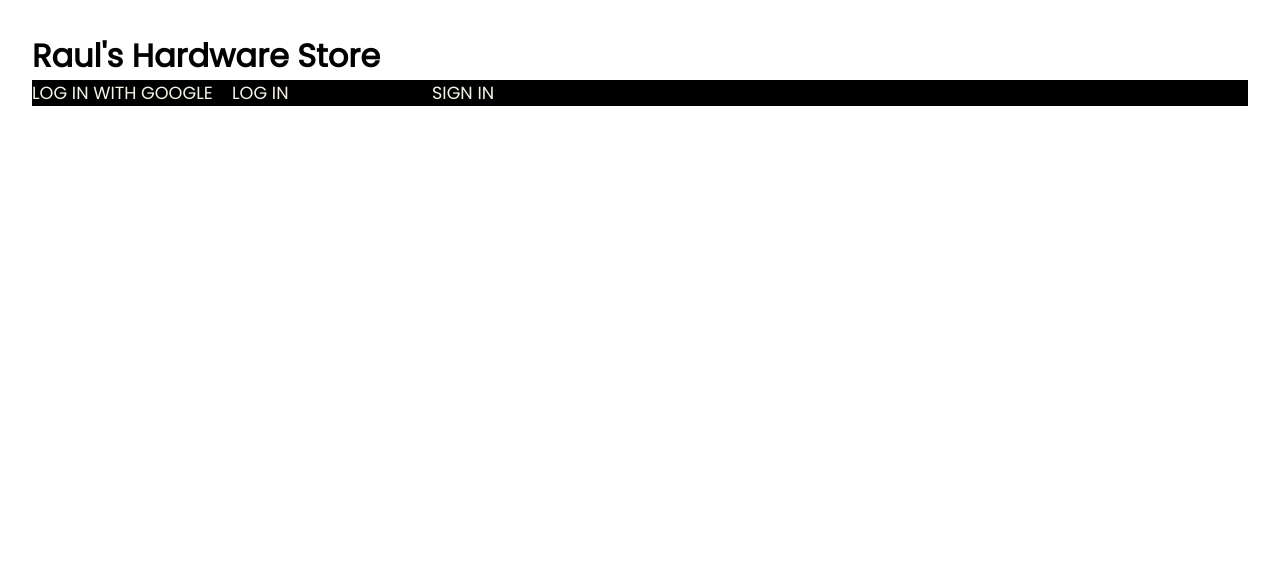
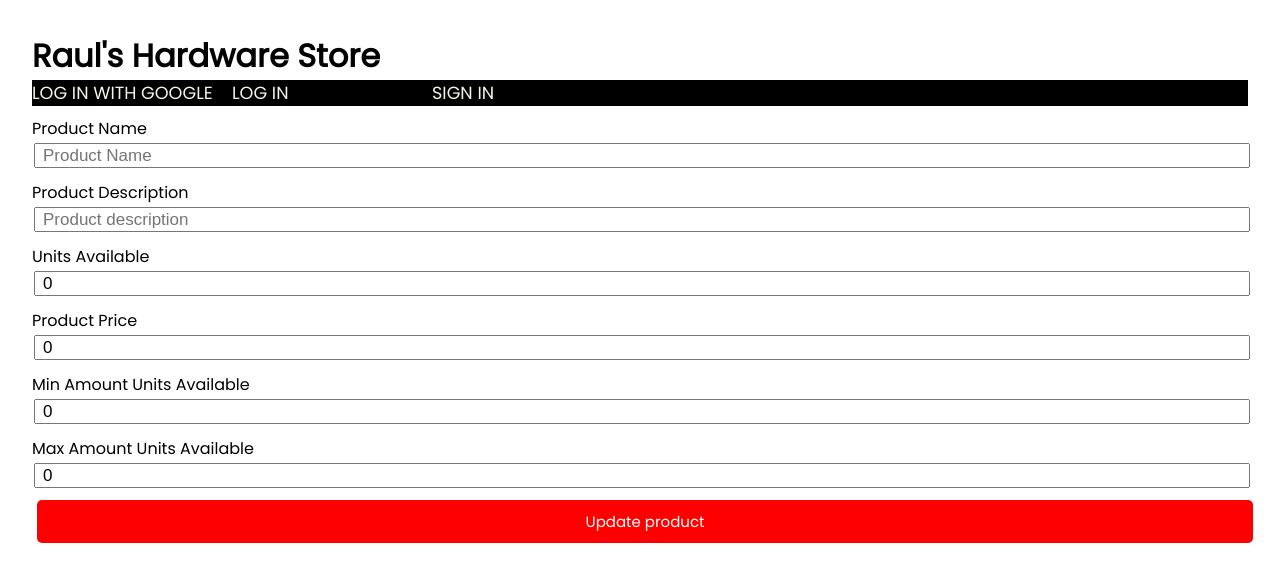
Before and after one commit to jsfc2199/Front-end-RaulHardwareStore, a React (Vite) app: page /updateProduct in a window 1280 px wide. Shown: the top 582 px of the page. Built offline with nearby package versions, Linux system fonts and the light colour scheme.

Commit message:
Created the edit component in order to be able to edit the product

```diff
--- a/src/App.tsx
+++ b/src/App.tsx
@@ -1,6 +1,7 @@
 import { useSelector } from "react-redux";
 import { BrowserRouter, Link, Route, Routes } from 'react-router-dom'
 import './App.css'
+import EditProduct from "./components/editProduct/editProduct";
 import LogIn from './components/login/LogIn';
 import GoogleLogIn from './components/login/LogInGoogle';
 import Logout from "./components/login/Logout";
@@ -37,6 +38,7 @@ function App() {
           <Route path="/providers" element={<ProviderList />} />
           <Route path="/products" element={<ProductList />} />
           <Route path="/LogOut" element={<Logout />} />
+          <Route path="/updateProduct" element={<EditProduct />} />
         </Routes>
       </BrowserRouter>
 
--- /dev/null
+++ b/src/actions/products/updateProduct.ts
@@ -0,0 +1,15 @@
+import { createAsyncThunk } from "@reduxjs/toolkit";
+import { productType } from '../../state/slice/productSlice'
+
+const getProductUrl = 'http://localhost:8080/v1/api/update-product'
+
+export const updateProduct = createAsyncThunk('updateProduct',async (product:productType) => {
+    const response = await fetch(getProductUrl, {
+        method: 'PUT',
+        headers: {
+            'Content-type': 'application/json; charset=UTF-8',
+        },
+        body:JSON.stringify(product),
+    })
+    return (await response.json()) as productType;
+})
--- /dev/null
+++ b/src/components/editProduct/EditProduct.tsx
@@ -0,0 +1,54 @@
+import React, { useState } from 'react';
+
+interface IEditProductProps {
+}
+
+const EditProduct: React.FunctionComponent<IEditProductProps> = (props) => {
+
+    const [newName, setNewName] = useState('')
+    const [newDescription, setNewDescription] = useState('')
+    const [newUnitsAvailable, setNewUnitsAvailable] = useState(0)
+    const [newPrice, setNewPrice] = useState(0)
+    const [newMinnUnitsAvailable, setNewMinUnitsAvailable] = useState(0)
+    const [newMaxUnitsAvailable, setNewMaxUnitsAvailable] = useState(0)
+
+    return (
+        <div>
+            <form className='add-form' id="form" onSubmit={(e) => onUpdate(e)} >
+
+                <div className='form-control'>
+                    <label>Product Name</label>
+                    <input onChange={(e) => setNewName(e.target.value)} type='text' placeholder='Product Name' value={newName} />
+                </div>
+
+                <div className='form-control'>
+                    <label>Product Description</label>
+                    <input onChange={(e) => setNewDescription(e.target.value)} type='text' placeholder='Product description' value={newDescription} />
+                </div>
+
+                <div className='form-control'>
+                    <label>Units Available</label>
+                    <input onChange={(e) => setNewUnitsAvailable(Number(e.target.value))} type='number' placeholder='Units available' value={newUnitsAvailable} />
+                </div>
+
+                <div className='form-control'>
+                    <label>Product Price</label>
+                    <input onChange={(e) => setNewPrice(Number(e.target.value))} type='number' placeholder='Units available' value={newPrice} />
+                </div>
+
+                <div className='form-control'>
+                    <label>Min Amount Units Available</label>
+                    <input onChange={(e) => setNewMinUnitsAvailable(Number(e.target.value))} type='number' placeholder='Units available' value={newMinnUnitsAvailable} />
+                </div>
+
+                <div className='form-control'>
+                    <label>Max Amount Units Available</label>
+                    <input onChange={(e) => setNewMaxUnitsAvailable(Number(e.target.value))} type='number' placeholder='Units available' value={newMaxUnitsAvailable} />
+                </div>
+                <input style ={{backgroundColor:'red'}}type='submit' value='Update product' className='btn-save' />
+            </form>
+        </div>
+    )
+};
+
+export default EditProduct;
--- a/src/components/products/Product.tsx
+++ b/src/components/products/Product.tsx
@@ -2,7 +2,7 @@ import * as React from 'react';
 import { productType } from '../../state/slice/productSlice'
 import { useAppDispatch } from '../../store'
 import { deleteProduct } from '../../actions/products/deleteProduct'
-import {Modal, ModalBody, ModalHeader, ModalFooter} from 'reactstrap'
+import { useNavigate } from "react-router-dom";
 
 interface IProductProps {
 }
@@ -17,6 +17,13 @@ const Product: React.FunctionComponent<productPropsType> = ({ props }) => {
     const onDelete = (props: productType) => {
         dispatch(deleteProduct(props))
     }
+
+
+    const navigate = useNavigate()
+    const updateProduct = (props: productType) => {
+        navigate('/updateProduct')
+    }
+
     return (
         <tbody>
             <tr>
@@ -32,7 +39,7 @@ const Product: React.FunctionComponent<productPropsType> = ({ props }) => {
                     <span className="mdi mdi-delete-empty mdi-24px"></span>
                     <span>Delete</span>
                 </button></td>
-                <td><button className="btn btn-delete" onClick={()=>onDelete(props)}>
+                <td><button onClick = {()=>updateProduct(props)}className="btn btn-delete">
                     <span className="mdi mdi-delete mdi-24px"></span>
                     <span className="mdi mdi-delete-empty mdi-24px"></span>
                     <span>Edit</span>
--- a/src/state/slice/productSlice.ts
+++ b/src/state/slice/productSlice.ts
@@ -5,6 +5,7 @@ import { getAllProducts } from '../../actions/products/getAllProducts'
 import { deleteProduct } from '../../actions/products/deleteProduct'
 import { addProduct } from '../../actions/products/addProduct'
 import { RootState } from '../../store'
+import {updateProduct } from '../../actions/products/updateProduct'
 
 type productType = {
     id: string,
@@ -75,6 +76,18 @@ const productSlice = createSlice({
             state.status = posibleStatus.FAILED
             state.error = "Something went wrong while creatin a product"
         })
+        //PUT BUILDS PRODUCTS
+        builder.addCase(updateProduct.pending, (state, action) => {
+            state.status = posibleStatus.PENDING
+        })
+        builder.addCase(updateProduct.fulfilled,(state,action)=>{
+            state.status = posibleStatus.COMPLETED
+            state.products.push(action.payload)
+        })
+        builder.addCase(updateProduct.rejected, (state, action)=>{
+            state.status = posibleStatus.FAILED
+            state.error = "Something went wrong while creatin a product"
+        })
     }
 })
 
```
